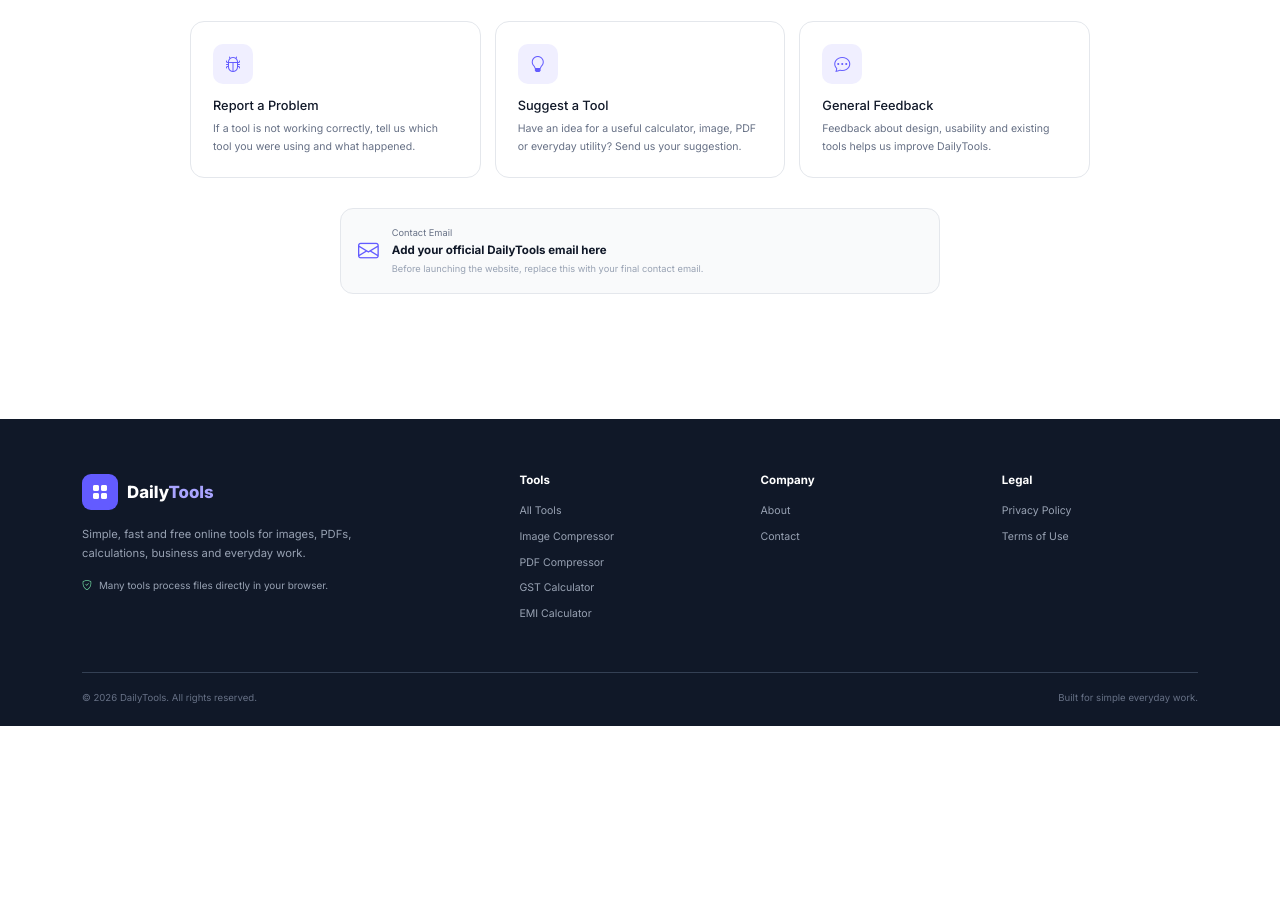
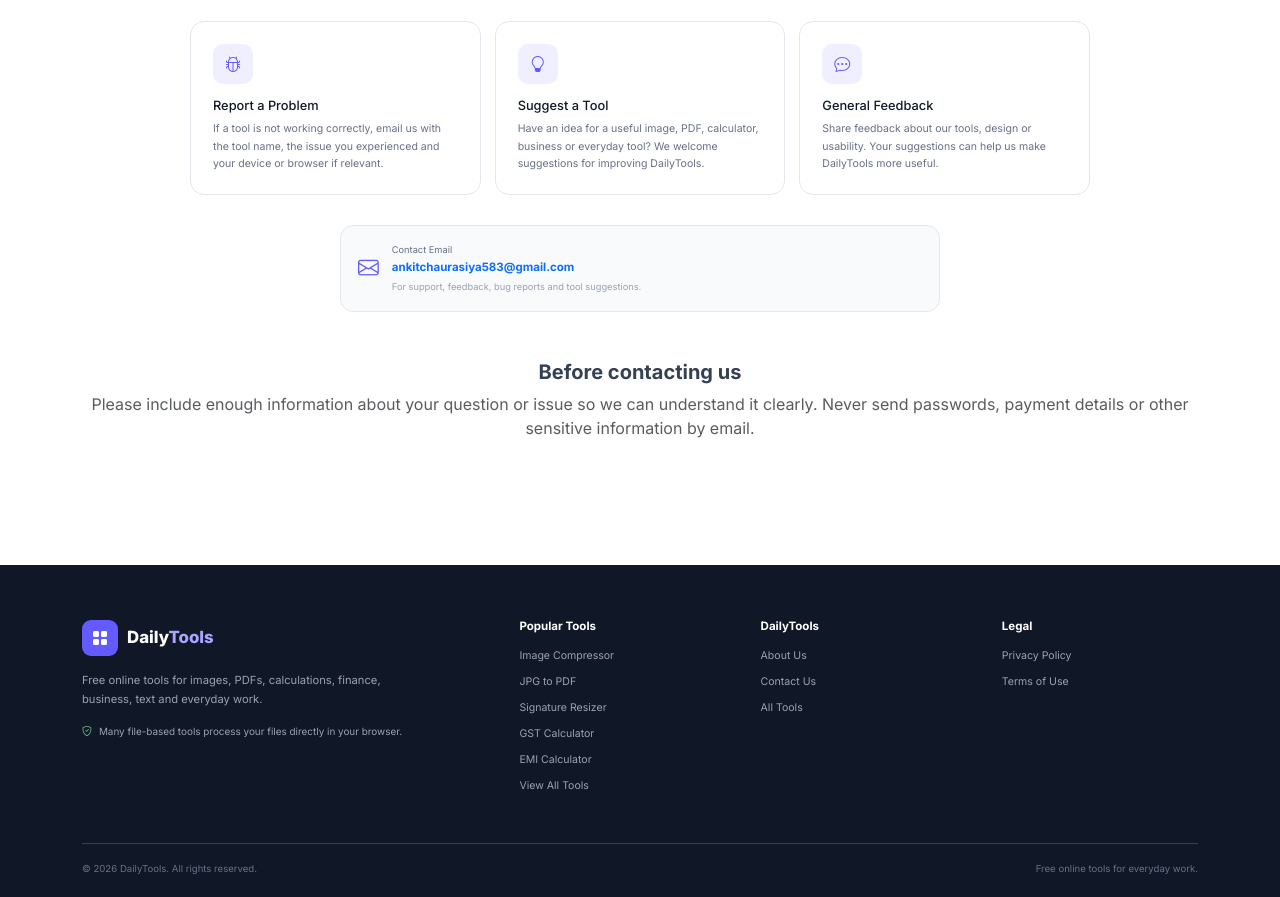
Before and after one commit to baraiankit04/daily-tools, a React (Vite) app: page /contact in a window 1280 px wide. Shown: the part 280-1177 px from the top of the page. Before the commit the page ends 1006 px from the top, so only its background shows below. Built offline with nearby package versions, Linux system fonts and the light colour scheme.

Commit message:
contact update

```diff
--- a/src/components/Footer.jsx
+++ b/src/components/Footer.jsx
@@ -7,6 +7,8 @@
     <footer className="dt-footer">
       <div className="container">
         <div className="dt-footer-grid">
+
+          {/* BRAND */}
           <div className="dt-footer-brand">
             <Link to="/" className="dt-footer-logo">
               <div>
@@ -19,45 +21,68 @@
             </Link>
 
             <p>
-              Simple, fast and free online tools for
-              images, PDFs, calculations, business
+              Free online tools for images, PDFs,
+              calculations, finance, business, text
               and everyday work.
             </p>
 
             <div className="dt-footer-note">
               <i className="bi bi-shield-check"></i>
+
               <span>
-                Many tools process files directly
-                in your browser.
+                Many file-based tools process your
+                files directly in your browser.
               </span>
             </div>
           </div>
 
+          {/* TOOLS */}
           <div className="dt-footer-column">
-            <h3>Tools</h3>
+            <h3>Popular Tools</h3>
 
-            <Link to="/tools">All Tools</Link>
             <Link to="/image-compressor">
               Image Compressor
             </Link>
-            <Link to="/pdf-compressor">
-              PDF Compressor
+
+            <Link to="/jpg-to-pdf">
+              JPG to PDF
             </Link>
+
+            <Link to="/signature-resizer">
+              Signature Resizer
+            </Link>
+
             <Link to="/gst-calculator">
               GST Calculator
             </Link>
+
             <Link to="/emi-calculator">
               EMI Calculator
             </Link>
+
+            <Link to="/tools">
+              View All Tools
+            </Link>
           </div>
 
+          {/* COMPANY */}
           <div className="dt-footer-column">
-            <h3>Company</h3>
+            <h3>DailyTools</h3>
 
-            <Link to="/about">About</Link>
-            <Link to="/contact">Contact</Link>
+            <Link to="/about">
+              About Us
+            </Link>
+
+            <Link to="/contact">
+              Contact Us
+            </Link>
+
+            <Link to="/tools">
+              All Tools
+            </Link>
           </div>
 
+          {/* LEGAL */}
           <div className="dt-footer-column">
             <h3>Legal</h3>
 
@@ -77,7 +102,7 @@
           </span>
 
           <span>
-            Built for simple everyday work.
+            Free online tools for everyday work.
           </span>
         </div>
       </div>
--- a/src/pages/Contact.jsx
+++ b/src/pages/Contact.jsx
@@ -1,11 +1,13 @@
 import SEO from "../components/SEO";
 
 function Contact() {
+  const contactEmail = "ankitchaurasiya583@gmail.com";
+
   return (
     <div className="simple-content-page">
       <SEO
-        title="Contact DailyTools"
-        description="Contact DailyTools for feedback, questions, bug reports and suggestions for new online tools."
+        title="Contact Us"
+        description="Contact DailyTools for support, feedback, bug reports and suggestions for free online tools."
       />
 
       <div className="container">
@@ -14,11 +16,11 @@
             CONTACT
           </span>
 
-          <h1>Contact Us</h1>
+          <h1>Contact DailyTools</h1>
 
           <p>
-            Found a problem or have an idea for a
-            useful tool? We'd like to hear from you.
+            Need help, found a problem or have an idea
+            for a useful new tool? Get in touch with us.
           </p>
         </div>
 
@@ -32,8 +34,9 @@
 
             <p>
               If a tool is not working correctly,
-              tell us which tool you were using and
-              what happened.
+              email us with the tool name, the issue
+              you experienced and your device or
+              browser if relevant.
             </p>
           </div>
 
@@ -45,9 +48,10 @@
             <h2>Suggest a Tool</h2>
 
             <p>
-              Have an idea for a useful calculator,
-              image, PDF or everyday utility? Send
-              us your suggestion.
+              Have an idea for a useful image, PDF,
+              calculator, business or everyday tool?
+              We welcome suggestions for improving
+              DailyTools.
             </p>
           </div>
 
@@ -59,9 +63,9 @@
             <h2>General Feedback</h2>
 
             <p>
-              Feedback about design, usability and
-              existing tools helps us improve
-              DailyTools.
+              Share feedback about our tools, design
+              or usability. Your suggestions can help
+              us make DailyTools more useful.
             </p>
           </div>
         </div>
@@ -73,14 +77,33 @@
             <span>Contact Email</span>
 
             <strong>
-              Add your official DailyTools email here
+              <a
+                href={`mailto:${contactEmail}`}
+                className="text-decoration-none"
+              >
+                {contactEmail}
+              </a>
             </strong>
 
             <small>
-              Before launching the website, replace
-              this with your final contact email.
+              For support, feedback, bug reports and
+              tool suggestions.
             </small>
           </div>
+        </div>
+
+        <div className="mt-5 text-center">
+          <h2 className="h5 fw-bold">
+            Before contacting us
+          </h2>
+
+          <p className="text-muted mx-auto mb-0">
+            Please include enough information about
+            your question or issue so we can understand
+            it clearly. Never send passwords, payment
+            details or other sensitive information by
+            email.
+          </p>
         </div>
       </div>
     </div>
```
